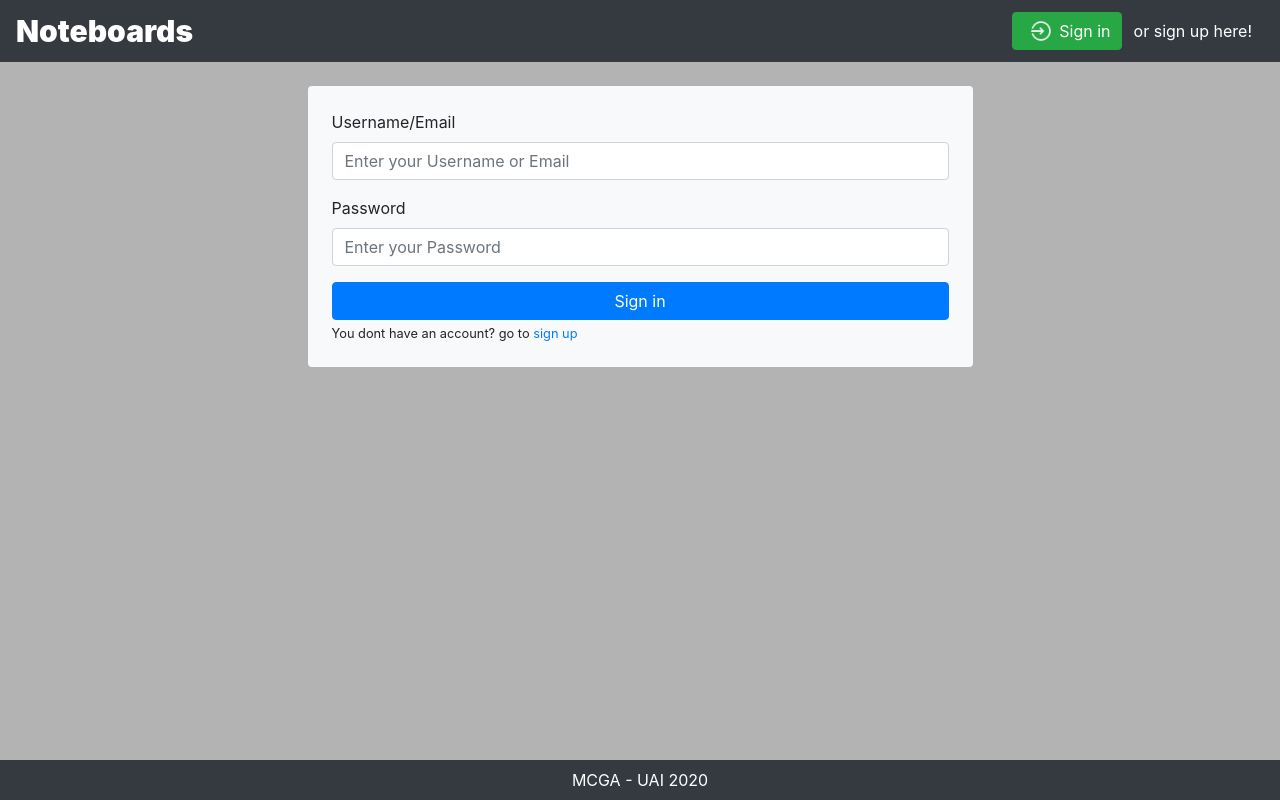
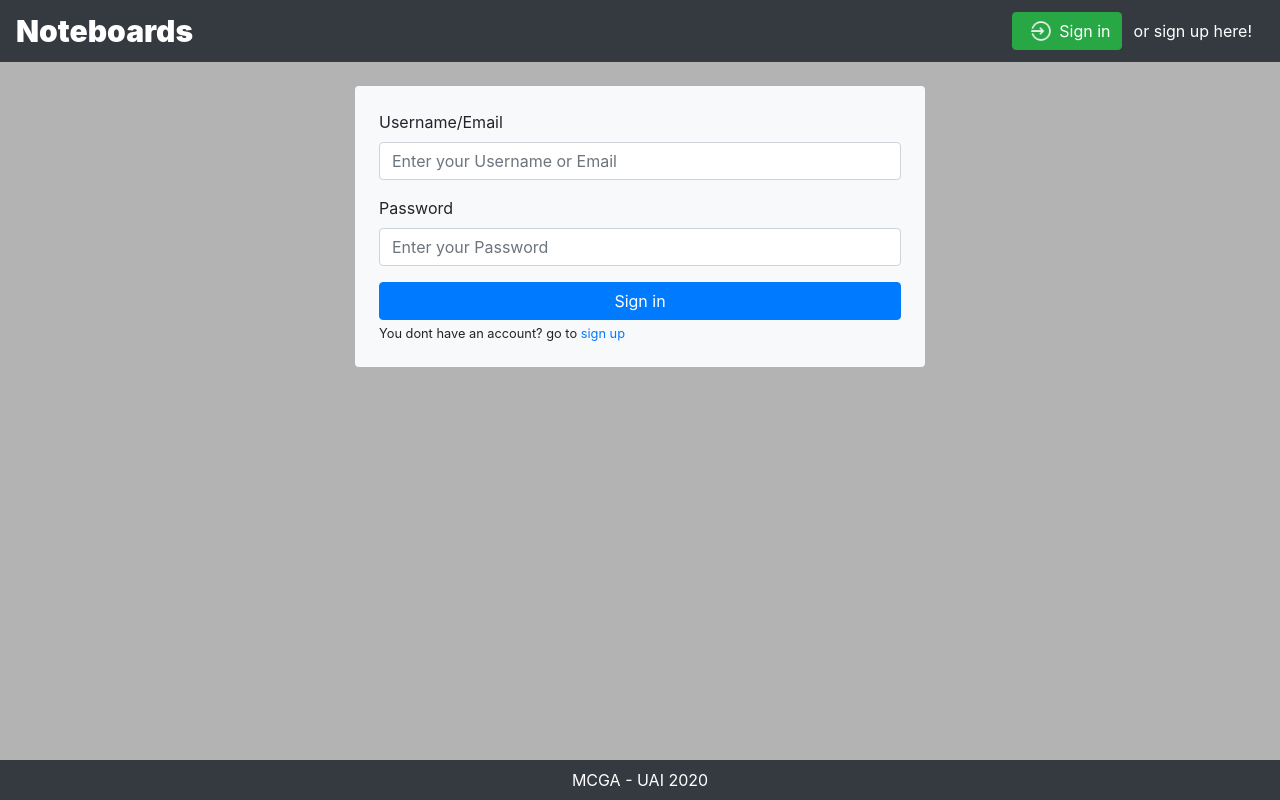
Before and after one commit to Ignaciolafalce/mcga-frontend, a React (Create React App) app: page /signin in a window 1280 px wide. Built offline with nearby package versions, Linux system fonts and the light colour scheme.

Commit message:
SignIn form and page changes

```diff
--- a/src/components/SignInForm.js
+++ b/src/components/SignInForm.js
@@ -35,7 +35,7 @@ function SignInForm(props) {
     });
 
     //onclick signup button handler
-    const signInButtonEventHandler = (event) => {
+    const onSignInHandler = (event) => {
         event.preventDefault();
 
         const formPropertiesValidations = {
@@ -85,7 +85,7 @@ function SignInForm(props) {
 
                 <Loader isVisible={props.isLoading}></Loader>
 
-                <Button variant="primary" type="submit" block onClick={signInButtonEventHandler}>
+                <Button variant="primary" type="submit" block onClick={onSignInHandler}>
                     Sign in
                 </Button>
 
--- a/src/components/SignInPage.js
+++ b/src/components/SignInPage.js
@@ -16,7 +16,7 @@ function SignInPage(props) {
             {!props.isAuth &&
                 <div className="container">
                     <div className="row justify-content-center">
-                        <div class="col-7 bg-light p-4 rounded">
+                        <div className="col-11 col-md-6 bg-light p-4 rounded">
                             <SignInForm></SignInForm>
                         </div>
                     </div>
```
